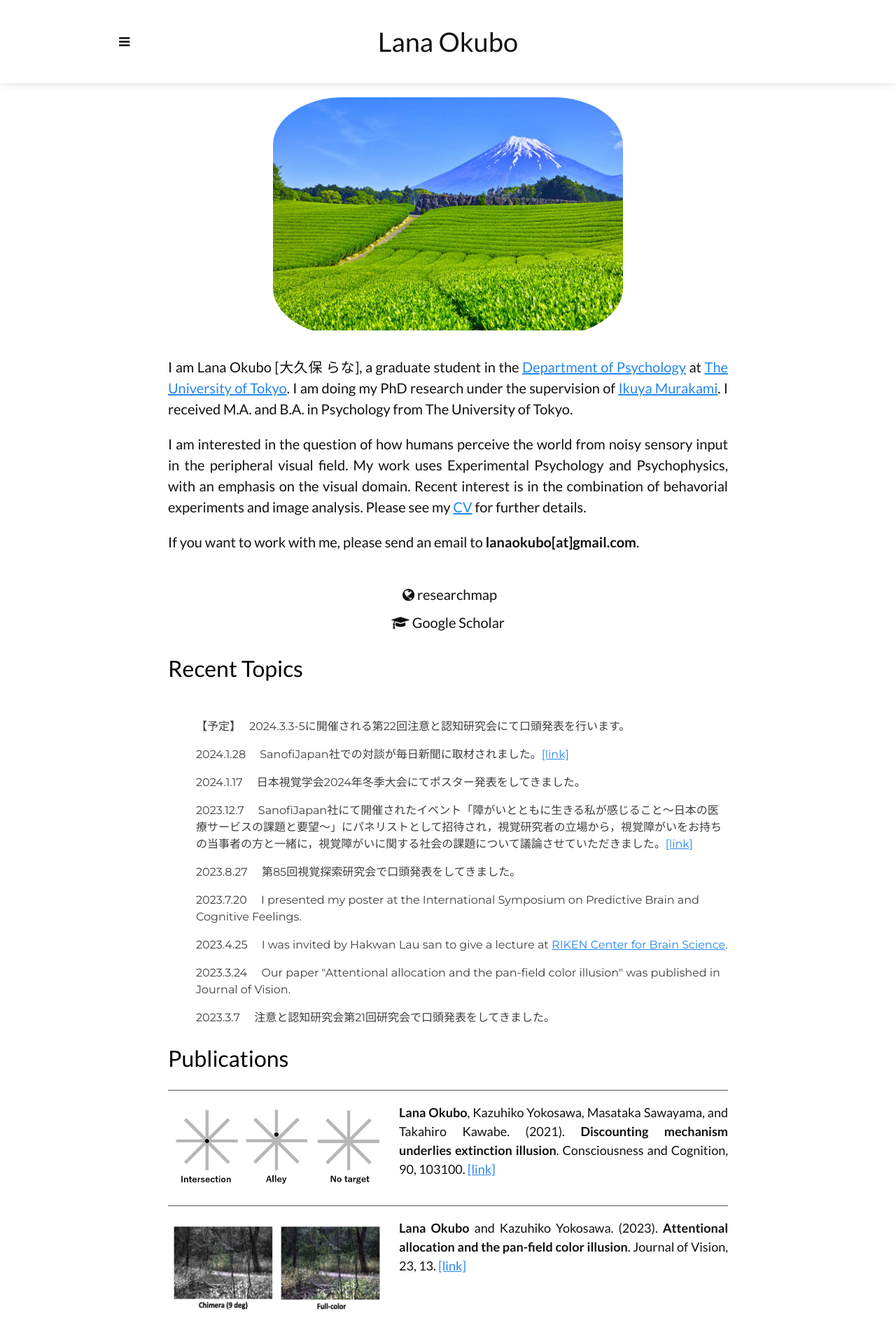
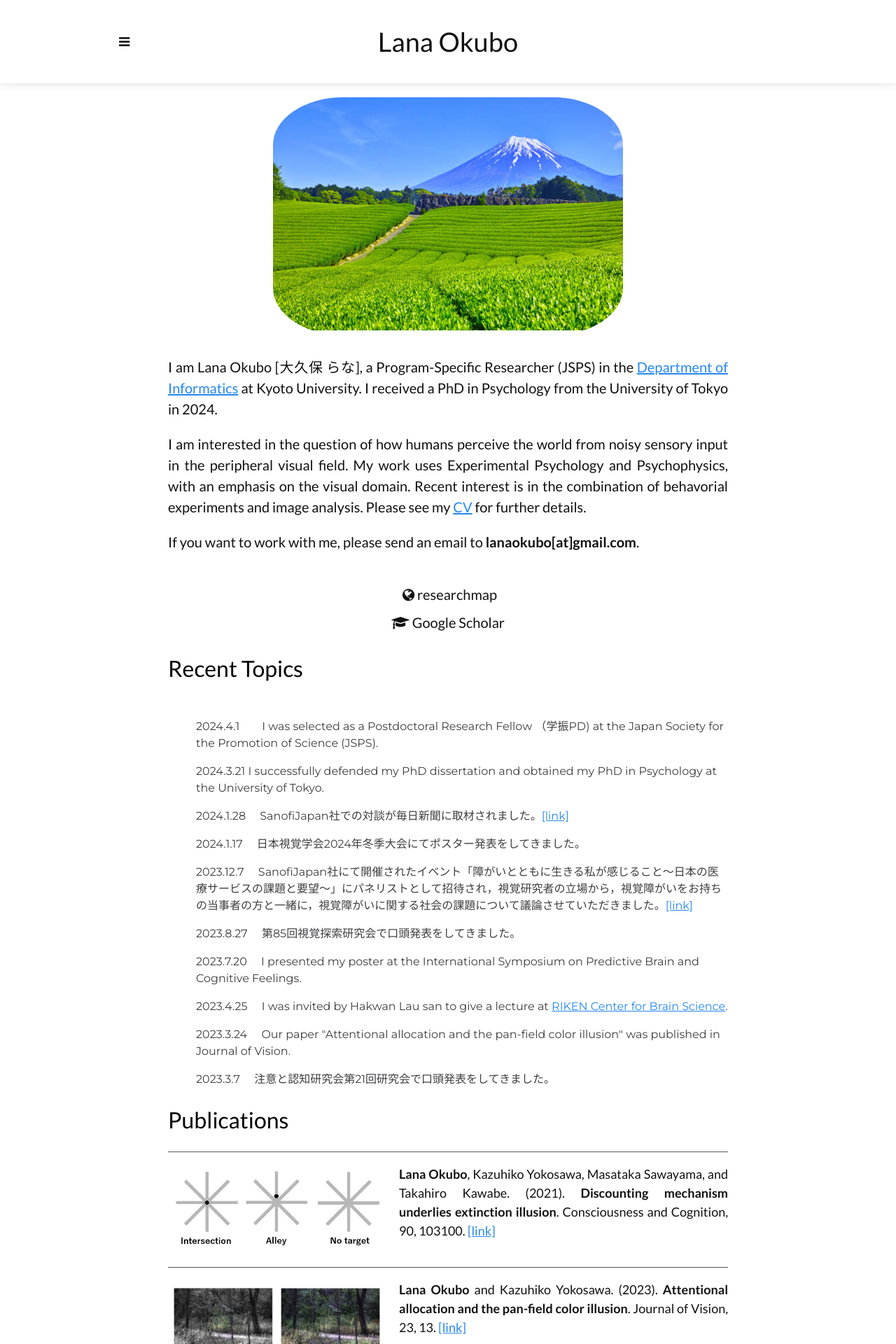
Before and after one commit to LNOKB/lnokb.github.io, a Jekyll site: the page built from index.html, in a window 1280 px wide. Shown: the top 1920 px of the page at 70% size. Built offline with Jekyll 4.4.1, drawn with Linux system fonts in a browser that asks for light colours.

Commit message:
Update index.html

```diff
--- a/index.html
+++ b/index.html
@@ -11,9 +11,8 @@ layout: home-page
       </div>
       <!-- <p class="subtitle">{{site.about-author}}</p> -->
       <p class="subtitle">
-        I am Lana Okubo [大久保 らな], a graduate student in the <a href="http://www.l.u-tokyo.ac.jp/psy/" target="_blank">Department of Psychology</a>
-        at <a href="https://www.u-tokyo.ac.jp/en/" target="_blank">The University of Tokyo</a>. I am doing my PhD research under the supervision of <a href="https://www.u-tokyo.ac.jp/en/https://www.l.u-tokyo.ac.jp/~ikuya/e/html/ikuya.html" target="_blank">Ikuya Murakami</a>.
-        I received M.A. and B.A. in Psychology from The University of Tokyo.
+        I am Lana Okubo [大久保 らな], a Program-Specific Researcher (JSPS) in the <a href="https://www.i.kyoto-u.ac.jp/en/" target="_blank">Department of Informatics</a>
+        at Kyoto University. I received a PhD in Psychology from the University of Tokyo in 2024.
       </p>
 
 
@@ -47,7 +46,11 @@ layout: home-page
     <ul>
 
       <p class="subtitle">
-        【予定】　 2024.3.3-5に開催される第22回注意と認知研究会にて口頭発表を行います。
+        2024.4.1　　I was selected as a Postdoctoral Research Fellow （学振PD) at the Japan Society for the Promotion of Science (JSPS).
+      </p>
+
+       <p class="subtitle">
+        2024.3.21   I successfully defended my PhD dissertation and obtained my PhD in Psychology at the University of Tokyo.
       </p>
 
       <p class="subtitle">
```
